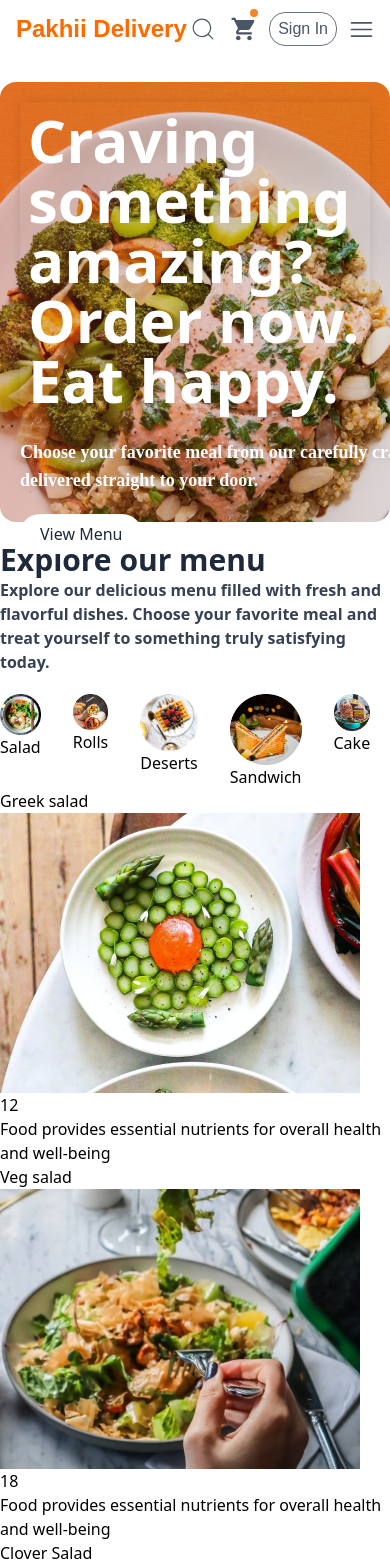
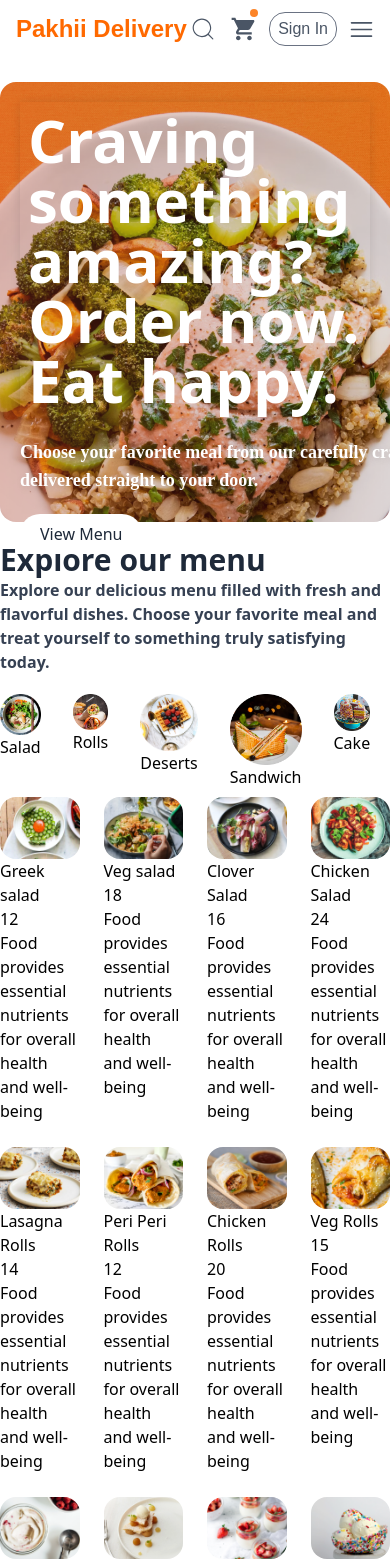
Before and after one commit to prakhar06022004/Pakhii-Food-Delivery, a React app in the folder Frontend/: page / in a window 390 px wide. Shown: the top 1563 px of the page. Built offline with nearby package versions, Linux system fonts and the light colour scheme; the HTML template or start-up script is replaced by a standard one.

Commit message:
creating proper layout and design of food items cards and also applying responsiveness

```diff
--- /dev/null
+++ b/Frontend/FoodItems/FoodItems.jsx
@@ -0,0 +1,17 @@
+const FoodItems = ({ id, name, price, image, description }) => {
+  return (
+    <div className="">
+      <div>
+        <img src={image} alt={name} className="rounded-2xl"/>
+      </div>
+      <div>
+        {" "}
+        <p>{name}</p>
+        <p>{price}</p>
+        <p>{description}</p>
+      </div>
+    </div>
+  );
+};
+
+export default FoodItems;
--- a/Frontend/src/Components/FoodDisplay/FoodDisplay.jsx
+++ b/Frontend/src/Components/FoodDisplay/FoodDisplay.jsx
@@ -1,18 +1,23 @@
 import { useContext } from "react";
 import { StoreContext } from "../../../Context/StoreContext";
+import FoodItems from "../../../FoodItems/FoodItems";
 
-const FoodDisplay = () => {
+const FoodDisplay = ({ category }) => {
   const { food_list } = useContext(StoreContext);
   return (
-    <div>
-      {food_list?.map((foodItems) => (
-        <div key={foodItems._id}>
-          <p>{foodItems?.name}</p>
-          <img src={foodItems?.image} alt={foodItems?.name} />
-          <p>{foodItems?.price}</p>
-          <p>{foodItems?.description}</p>
-        </div>
-      ))}
+    <div className="max-w-7xl m-auto grid grid-cols-4 gap-6 mt-2 rounded-2xl">
+      {food_list?.map((item) => {
+        return (
+          <FoodItems
+            key={item._id}
+            id={item._id}
+            name={item.name}
+            price={item.price}
+            description={item.description}
+            image={item.image}
+          />
+        );
+      })}
     </div>
   );
 };
```
